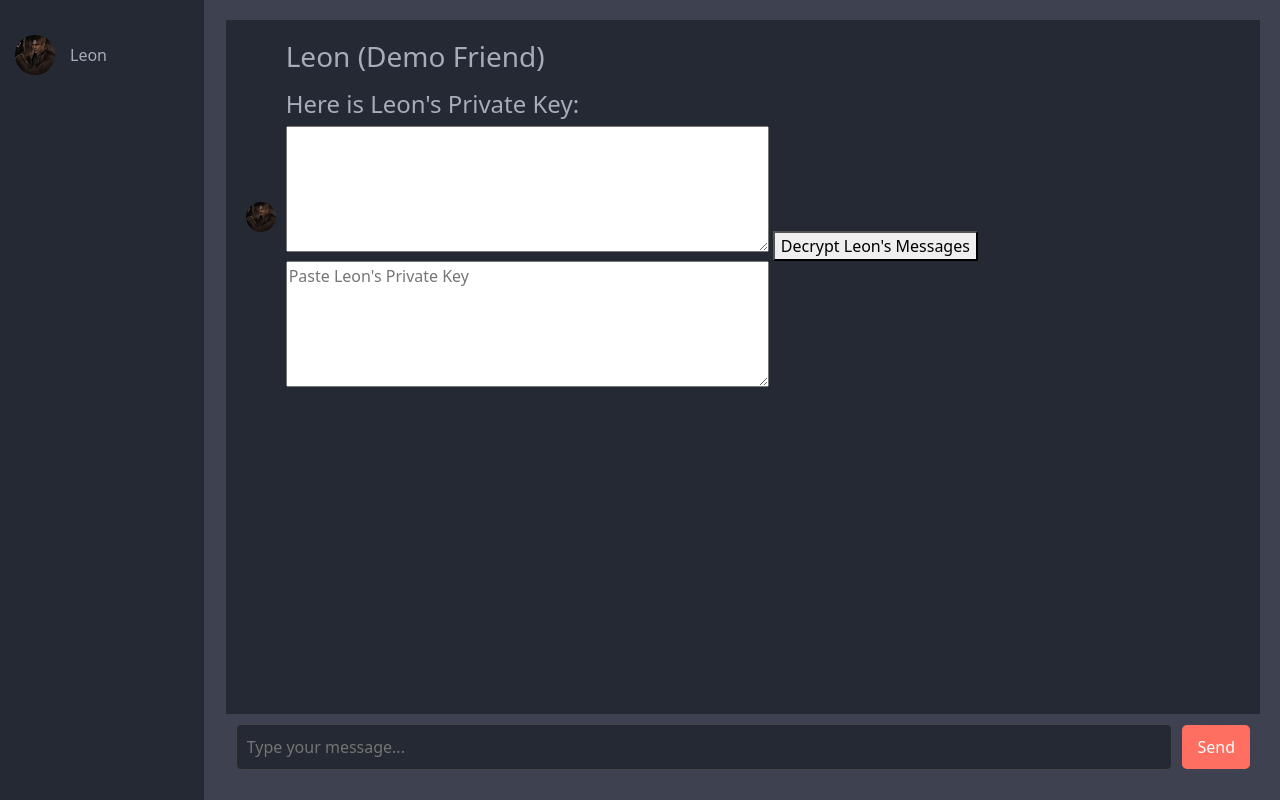
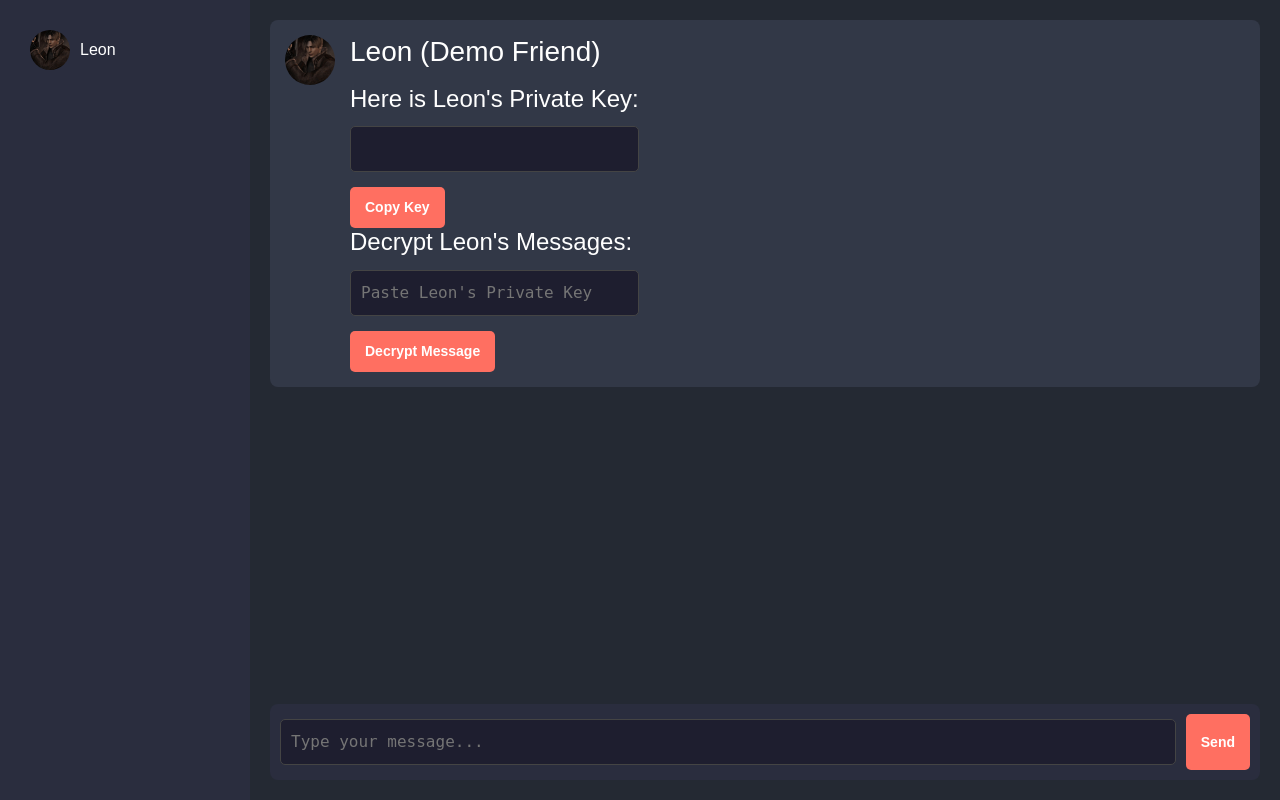
Before and after one commit to Chainwolf13/Encord, a Django app: template templates/messageHome.html in a window 1280 px wide. Run offline with Django 4.2, Linux system fonts and the light colour scheme; the template is opened without the code that fills it, so the values that code supplies are empty.

Commit message:
Updated styling so that textarea is one line

```diff
--- a/static/css/message-style.css
+++ b/static/css/message-style.css
@@ -1,104 +1,144 @@
-/* Main Container */
+/* General Page Styling */
+body {
+    font-family: Arial, sans-serif;
+    background-color: #1e1e2f;
+    color: white;
+    margin: 0;
+    padding: 0;
+}
+
+/* Layout Container */
 .message-page-container {
     display: flex;
-    min-height: 100vh;
+    height: 100vh;
 }
 
-/* Sidebar - Left Section */
+/* Sidebar */
 .sidebar {
     width: 250px;
-    background-color: #242933;
-    color: #a6adba;
-    padding-top: 20px;
-    border-right: 2px solid #3d4150;  /* Dark border between the message area */
+    background-color: #2a2d3e;
+    padding: 20px;
 }
 
 .friend {
     display: flex;
     align-items: center;
-    padding: 15px;
+    padding: 10px;
     cursor: pointer;
-    transition: background-color 0.3s;
+    transition: background 0.3s;
 }
 
 .friend:hover {
-    background-color: #3d4150;  /* Darker background on hover */
+    background-color: #3a3d4f;
 }
 
 .friend-avatar {
     width: 40px;
     height: 40px;
     border-radius: 50%;
-    margin-right: 15px;
+    margin-right: 10px;
 }
 
 .friend-name {
     font-size: 16px;
-    color: #a6adba;
 }
 
-/* Message Section - Right Area */
+/* Messages Section */
 .messages-section {
-    flex-grow: 1;
-    background-color: #3d4150;
+    flex: 1;
     display: flex;
     flex-direction: column;
+    justify-content: space-between;
     padding: 20px;
+    background-color: #242933;
 }
 
-/* Comment Section */
+/* Comments Section */
 .comments-section {
-    flex-grow: 1;
-    background-color: #242933;
-    color: #a6adba;
-    padding: 20px;
+    flex: 1;
+    overflow-y: auto;
 }
 
+/* Individual Message Styling */
 .comment {
     display: flex;
-    align-items: center;
+    align-items: flex-start;
+    background-color: #323847;
+    padding: 15px;
+    border-radius: 8px;
+    margin-bottom: 15px;
+}
+
+.avatar {
+    margin-right: 15px;
 }
 
 .avatar-img {
-    width: 30px;
-    height: 30px;
-    margin-right: 10px;
+    width: 50px;
+    height: 50px;
     border-radius: 50%;
 }
 
-.comments {
-    font-size: 0.9em;
-    color: white;
+/* One-line Input Fields for Private Key */
+input[type="text"] {
+    width: 100%;
+    box-sizing: border-box;
+    padding: 10px;
+    font-family: monospace;
+    background-color: #1e1e2f;
+    color: #a6adba;
+    border: 1px solid #444;
+    border-radius: 5px;
+    margin-top: 5px;
+    margin-bottom: 5px;
 }
 
-/* Message Input */
+/* Button Container */
+.button-container {
+    display: flex;
+    gap: 10px;
+    align-items: center;
+    margin-top: 10px;
+}
+
+/* Unified Button Styling (Matches Send Button) */
+.button {
+    display: inline-block;
+    padding: 10px 15px;
+    background-color: #ff6f61;  /* Same as Send Message button */
+    color: white;
+    font-size: 14px;
+    font-weight: bold;
+    text-align: center;
+    border: none;
+    border-radius: 5px;
+    cursor: pointer;
+    transition: background-color 0.3s, transform 0.1s;
+    outline: none;
+}
+
+.button:hover {
+    background-color: #e55b4d;
+    transform: scale(1.05);
+}
+
+/* Message Input Bar */
 .message-bar {
-    background-color: #3d4150;
+    display: flex;
     padding: 10px;
-    display: flex;
-    align-items: center;
+    background-color: #2a2d3e;
+    border-radius: 8px;
 }
 
 .message-input {
     flex-grow: 1;
     padding: 10px;
-    border: 1px solid #444;
+    border: none;
     border-radius: 5px;
-    background-color: #242933;
-    color: #a6adba;
-    margin-right: 10px;
+    background-color: #3a3d4f;
+    color: white;
 }
 
 .send-button {
-    padding: 10px 15px;
-    background-color: #ff6f61;
-    color: white;
-    border: none;
-    border-radius: 5px;
-    cursor: pointer;
-    transition: background-color 0.3s;
+    margin-left: 10px;
 }
-
-.send-button:hover {
-    background-color: #e55b4d;
-}
--- a/templates/messageHome.html
+++ b/templates/messageHome.html
@@ -30,17 +30,28 @@
                 <div>
                     <h3>Leon (Demo Friend)</h3>
                     <p id="leon-encrypted">{{ leon_message }}</p>
+
+                    <!-- Display Leon's Private Key in a one‑line input field with a Copy button -->
                     <h4>Here is Leon's Private Key:</h4>
-                    <textarea id="leon-private-key" rows="5" cols="50" readonly>{{ leon_private_key }}</textarea>
-                    <button onclick="decryptLeonMessage()">Decrypt Leon's Messages</button>
-                    <textarea id="private-key-input" rows="5" cols="50" placeholder="Paste Leon's Private Key"></textarea>
+                    <input type="text" id="leon-private-key" readonly value="{{ leon_private_key }}">
+                    <div class="button-container">
+                        <button class="button" onclick="copyPrivateKey()">Copy Key</button>
+                    </div>
+
+                    <!-- Input field for user to paste the private key for decryption (one line) -->
+                    <h4>Decrypt Leon's Messages:</h4>
+                    <input type="text" id="private-key-input" placeholder="Paste Leon's Private Key">
+                    <div class="button-container">
+                        <button class="button" onclick="decryptLeonMessage()">Decrypt Message</button>
+                    </div>
                 </div>
             </div>
         </div>
 
+        <!-- Message Input Bar -->
         <div class="message-bar">
             <input type="text" class="message-input" placeholder="Type your message...">
-            <button class="send-button">Send</button>
+            <button class="button send-button">Send</button>
         </div>
     </div>
 </div>
@@ -61,14 +72,23 @@ function getCookie(name) {
     return cookieValue;
 }
 
+function copyPrivateKey() {
+    let keyField = document.getElementById("leon-private-key");
+    navigator.clipboard.writeText(keyField.value.trim());
+    alert("Private key copied to clipboard!");
+}
+
 function decryptLeonMessage() {
     let encryptedMessage = document.getElementById("leon-encrypted").innerText;
-    let userKey = document.getElementById("private-key-input").value;
+    let userKey = document.getElementById("private-key-input").value.trim();
 
     if (!userKey) {
         alert("Please enter Leon's private key.");
         return;
     }
+
+    // Handle newline characters if they were replaced with literal "\n"
+    userKey = userKey.replace(/\\n/g, "\n");
 
     fetch('/decrypt_message/', {
         method: 'POST',
```
Also changed, not shown: db.sqlite3.
